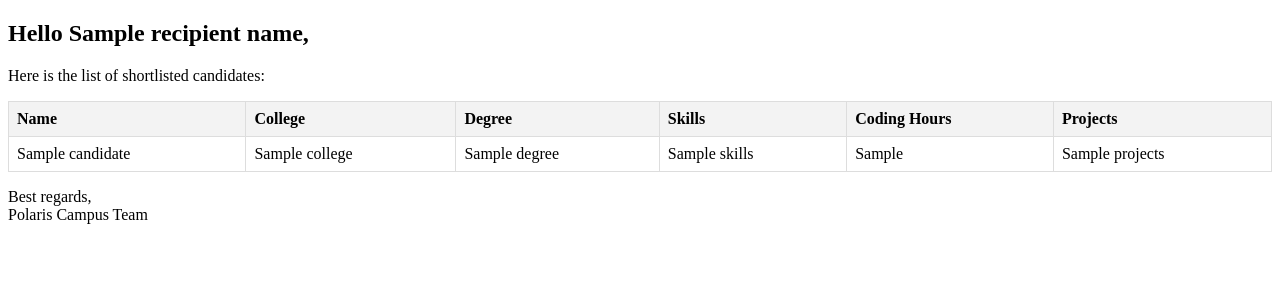
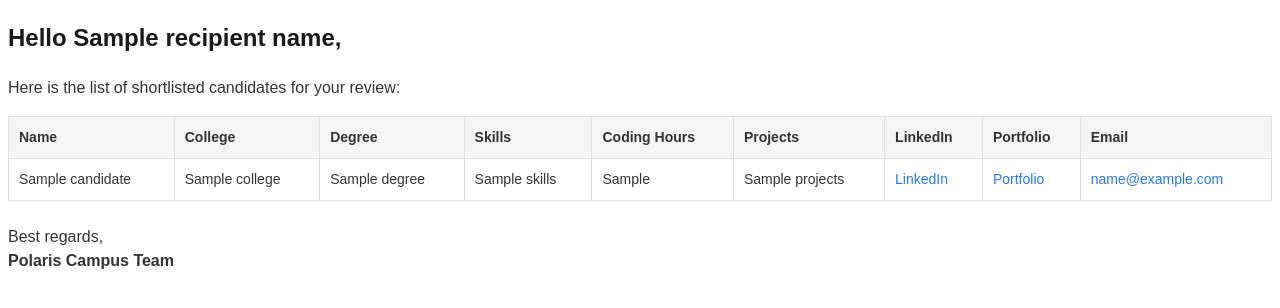
Before and after one commit to srivastavaharsh19/email-api, a Python web app: template templates/email_template.html in a window 1280 px wide. Shown: the top 308 px of the page. Run offline with Jinja, Linux system fonts and the light colour scheme; the template is opened without the code that fills it: most values are stand-ins (such as "Sample title", 1, 10 or a date in 2020).

Commit message:
Update email_template.html

```diff
--- a/templates/email_template.html
+++ b/templates/email_template.html
@@ -4,24 +4,46 @@
   <meta charset="UTF-8">
   <title>{{ subject }}</title>
   <style>
+    body {
+      font-family: Arial, sans-serif;
+      color: #333;
+      line-height: 1.5;
+    }
+
+    h2 {
+      color: #1a1a1a;
+    }
+
     table {
       border-collapse: collapse;
       width: 100%;
-      margin-top: 12px;
+      margin-top: 16px;
+      font-size: 14px;
     }
+
     th, td {
       text-align: left;
-      padding: 8px;
+      padding: 10px;
       border: 1px solid #ddd;
     }
+
     th {
-      background-color: #f3f3f3;
+      background-color: #f5f5f5;
+    }
+
+    a {
+      color: #2a7ae2;
+      text-decoration: none;
+    }
+
+    p.footer {
+      margin-top: 24px;
     }
   </style>
 </head>
 <body>
   <h2>Hello {{ recipient_name }},</h2>
-  <p>Here is the list of shortlisted candidates:</p>
+  <p>Here is the list of shortlisted candidates for your review:</p>
 
   <table>
     <thead>
@@ -32,6 +54,9 @@
         <th>Skills</th>
         <th>Coding Hours</th>
         <th>Projects</th>
+        <th>LinkedIn</th>
+        <th>Portfolio</th>
+        <th>Email</th>
       </tr>
     </thead>
     <tbody>
@@ -43,11 +68,29 @@
         <td>{{ c.Skills }}</td>
         <td>{{ c.Coding_Hours }}</td>
         <td>{{ c.Projects }}</td>
+        <td>
+          {% if c.LinkedIn %}
+            <a href="{{ c.LinkedIn }}" target="_blank">LinkedIn</a>
+          {% endif %}
+        </td>
+        <td>
+          {% if c.Portfolio %}
+            <a href="{{ c.Portfolio }}" target="_blank">Portfolio</a>
+          {% endif %}
+        </td>
+        <td>
+          {% if c.Email %}
+            <a href="mailto:{{ c.Email }}">{{ c.Email }}</a>
+          {% endif %}
+        </td>
       </tr>
       {% endfor %}
     </tbody>
   </table>
 
-  <p>Best regards,<br>Polaris Campus Team</p>
+  <p class="footer">
+    Best regards,<br>
+    <strong>Polaris Campus Team</strong>
+  </p>
 </body>
 </html>
```
